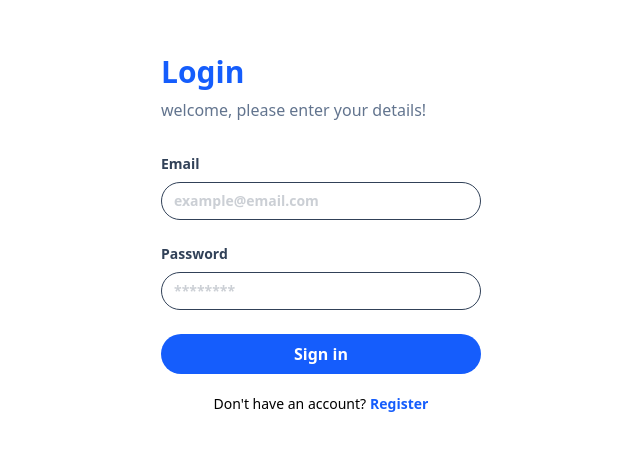
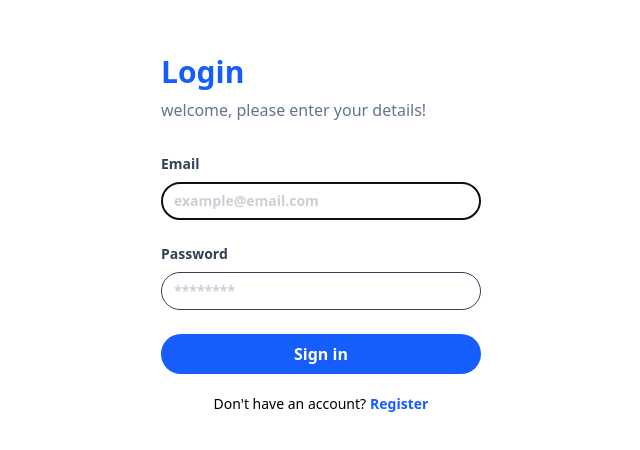
Before and after one commit to irgiadit7/missionFE2-Inter, a React (Vite) app in the folder my-react-app/: page /login in a window 1280 px wide. Shown: the part 166-616 px from the top of the page, without its empty margins (319-959 px from the left). Built offline with nearby package versions, Linux system fonts and the light colour scheme.

Commit message:
#15 useRef

```diff
--- a/my-react-app/src/Pages/products.jsx
+++ b/my-react-app/src/Pages/products.jsx
@@ -1,4 +1,4 @@
-import { Fragment, useEffect, useState } from "react";
+import { Fragment, useEffect, useState, useRef } from "react";
 import CardProducts from "../components/Fragments/CardProducts";
 import Button from "../components/Elements/Button";
 import Counter from "../components/Fragments/Counter";
@@ -23,7 +23,7 @@ const products = [
   {
     id: 3,
     name: "Adidas Yeezy",
-    price: 500000,
+    price: 5000000,
     desc: "Lorem ipsum dolor sit, amet consectetur adipisicing elit. Quaerat doloremque maxime consequuntur. Error, quibusdam necessitatibus magni ratione esse consequatur accusamus.",
     images: "/images/shoes1.jpg",
   },
@@ -40,12 +40,15 @@ const ProductsPages = () => {
 
   useEffect(() => {
      if (cart.length > 0 ) {
-          const sum = cart.reduce((acc, item) => {
+    const sum = cart.reduce((acc, item) => {
       const product = products.find((product) => product.id === item.id);
       return acc + product.price * item.qty;
     }, 0);
     setTotalPrice(sum);
     localStorage.setItem("cart", JSON.stringify(cart));
+     } else {
+      setTotalPrice(0);
+      localStorage.removeItem("cart");
   }
   }, [cart]);
 
@@ -66,6 +69,24 @@ const ProductsPages = () => {
       setCart([...cart, { id: id, qty: 1 }]);
     }
   };
+
+//useRef
+// const cartRef = useRef([[...JSON.parse(localStorage.getItem("cart") || "[]")]]);
+
+// const handleAddToCartRef = (id) => {
+//     cartRef.current = [...cartRef.current, {id: id, qty: 1}];
+//     localStorage.setItem("cart", JSON.stringify(cartRef.current));
+// };
+
+const totalPriceRef = useRef(null);
+
+useEffect(() => {
+  if (cart.length > 0) {
+   totalPriceRef.current.style.display = "tabel-row";
+  } else {
+    totalPriceRef.current.style.display = "none";
+  }
+}, [cart]);
 
   return (
     <Fragment>
@@ -120,7 +141,7 @@ const ProductsPages = () => {
                     </td>
                     <td>{item.qty}</td>
                     <td>
-                    {(product?.price * item.qty).toLocaleString("id-ID", {
+                      {(product?.price * item.qty).toLocaleString("id-ID", {
                         style: "currency",
                         currency: "IDR",
                       })}
@@ -130,7 +151,7 @@ const ProductsPages = () => {
               })}
             </tbody>
             <tfoot>
-              <tr>
+              <tr ref={totalPriceRef}>
                 <td colSpan={3}>
                   <b>Total Price</b>
                 </td>
--- a/my-react-app/src/components/Elements/Input/Index.jsx
+++ b/my-react-app/src/components/Elements/Input/Index.jsx
@@ -1,14 +1,15 @@
 import Label from "./Label";
 import Input from "./Input";
+import { forwardRef } from "react";
 
-const InputForm = (props) => {
-    const {label, name, type, placeholder} = props;
+const InputForm = forwardRef((props, ref) => {
+    const {label, name, type, placeholder } = props;
         return (
             <div className="mb-6">
                 <Label htmlFor={name}>{label}</Label>
-                <Input name={name} type={type} placeholder={placeholder} />
+                <Input name={name} type={type} placeholder={placeholder} ref={ref} />
             </div>
         )
-}
+})
 
 export default InputForm;
--- a/my-react-app/src/components/Elements/Input/Input.jsx
+++ b/my-react-app/src/components/Elements/Input/Input.jsx
@@ -1,5 +1,7 @@
-const Input = (props) => {
-const {type, placeholder, name} = props;
+import { forwardRef } from "react";
+
+const Input = forwardRef((props, ref) => {
+const {type, placeholder, name } = props;
     return (
          <input
           type={type}
@@ -7,8 +9,9 @@ const {type, placeholder, name} = props;
           placeholder={placeholder}
           name={name}
           id={name}
+          ref={ref}
           />
     )
-}
+})
 
 export default Input;
--- a/my-react-app/src/components/Fragments/FormLogin.jsx
+++ b/my-react-app/src/components/Fragments/FormLogin.jsx
@@ -1,5 +1,6 @@
 import Button from "../Elements/Button";
 import InputForm from "../Elements/Input/Index";
+import { useEffect, useRef } from "react";
 
 const FormLogin = () => {
     const handleLogin = (event) => {
@@ -8,9 +9,16 @@ const FormLogin = () => {
         localStorage.setItem("password", event.target.password.value);
         window.location.href = "/products";
     }
+
+    const emailRef = useRef(null);
+
+    useEffect(() => {
+        emailRef.current.focus();
+    }, []);
+
     return (
         <form onSubmit={handleLogin}>
-        <InputForm label="Email" type="email" placeholder="example@email.com" name="email" />
+        <InputForm label="Email" type="email" placeholder="example@email.com" name="email" ref={emailRef} />
 
         <InputForm label="Password" type="password" placeholder="********" name="password" />
 
```
